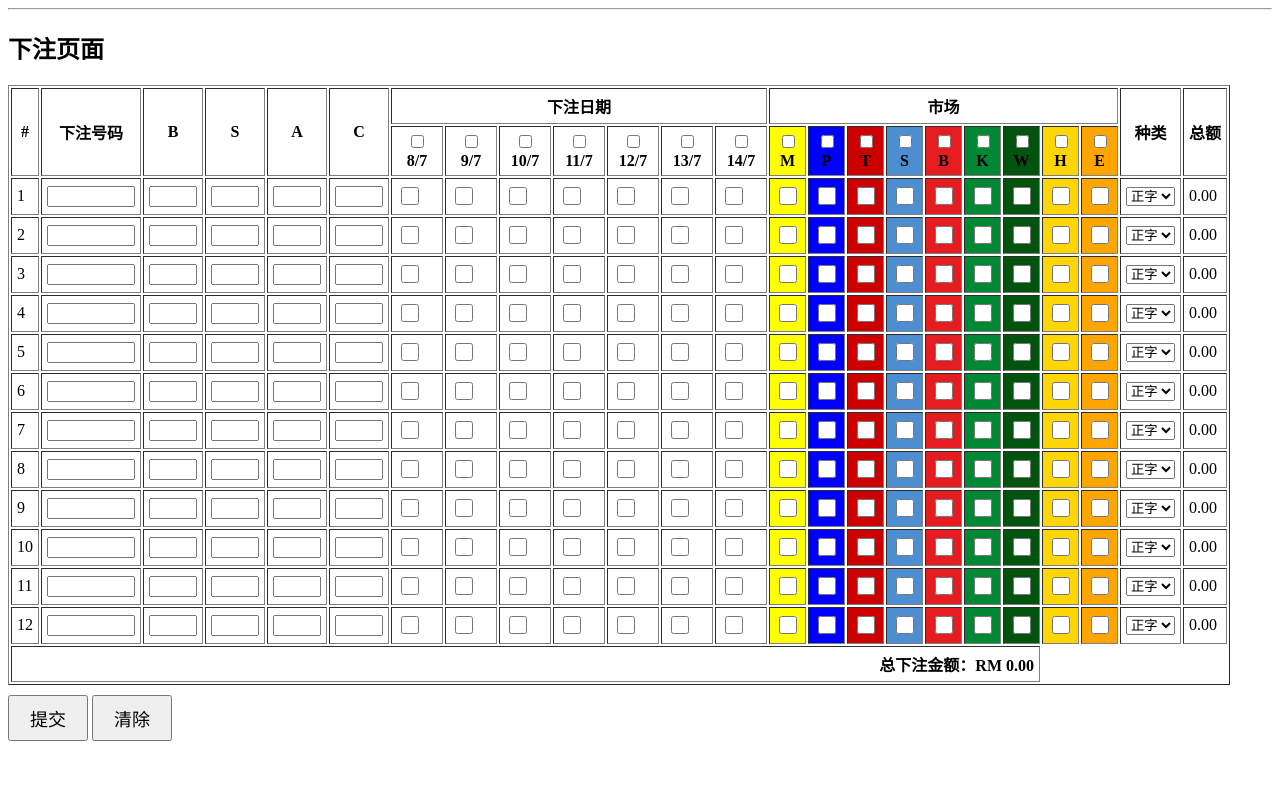
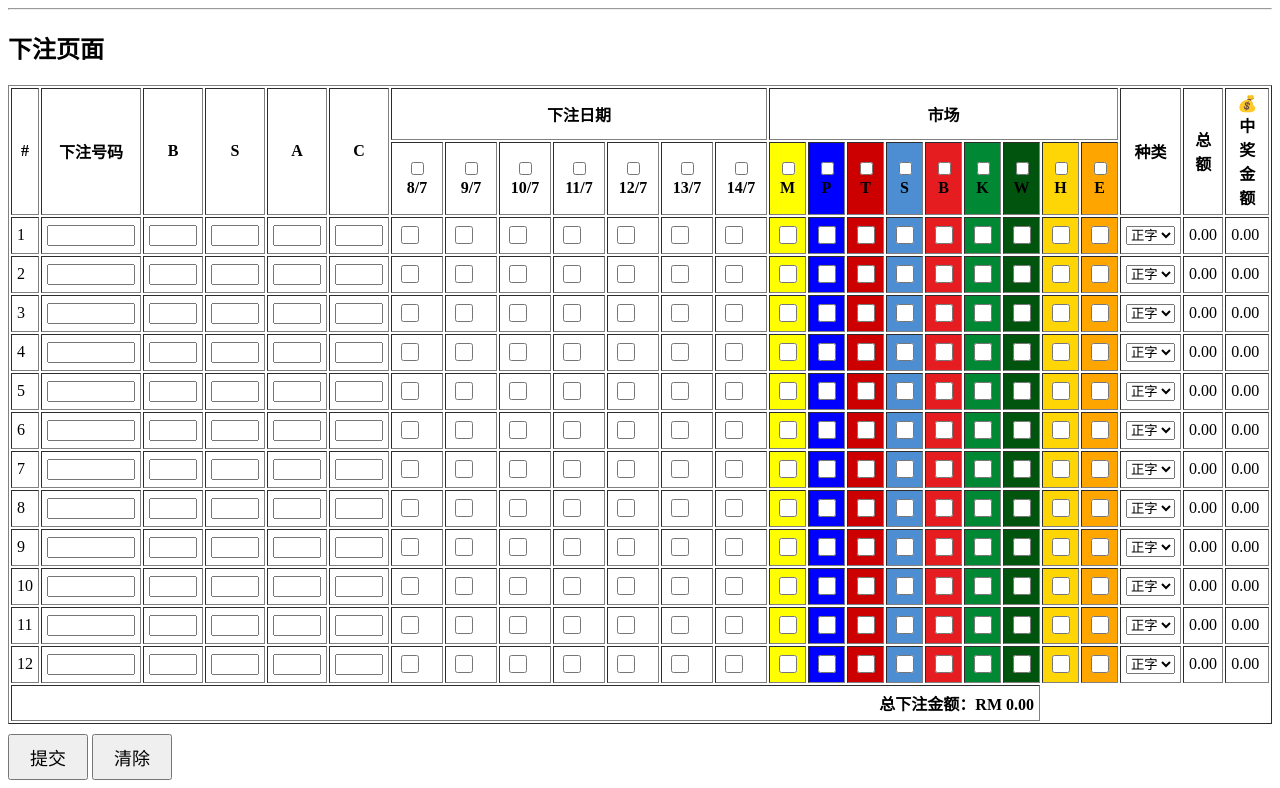
Before and after one commit to boonjun123654/4D_system, a Flask app: page /bet in a window 1280 px wide. Shown: the part 32-820 px from the top of the page. Before the commit the page ends 773 px from the top, so only its background shows below. Run offline with Flask 3, Linux system fonts and the light colour scheme.

Commit message:
Update bet.html

```diff
--- a/templates/bet.html
+++ b/templates/bet.html
@@ -15,6 +15,7 @@
                 <th colspan="9">市场</th>
                 <th rowspan="2">种类</th>
                 <th rowspan="2">总额</th>
+                <th rowspan="2">💰中奖金额</th>
             </tr>
             <tr>
                 {% for d in range(7) %}
@@ -76,6 +77,7 @@
                     </select>
                 </td>
                 <td><span class="row-total">0.00</span></td>
+                <td><span class="win-amount">0.00</span></td>
             </tr>
             {% endfor %}
         </tbody>
@@ -96,6 +98,69 @@
 
 <!-- JS 脚本 -->
 <script>
+const odds = {
+    "M": {"B": {"1st": 2750}, "S": {"1st": 3850}, "A": {"1st": 726}, "C": {"1st": 242}},
+    "P": {"B": {"1st": 2750}, "S": {"1st": 3850}, "A": {"1st": 726}, "C": {"1st": 242}},
+    "T": {"B": {"1st": 2750}, "S": {"1st": 3850}, "A": {"1st": 726}, "C": {"1st": 242}},
+    "S": {"B": {"1st": 2750}, "S": {"1st": 3850}, "A": {"1st": 726}, "C": {"1st": 242}},
+    "B": {"B": {"1st": 2750}, "S": {"1st": 3850}, "A": {"1st": 726}, "C": {"1st": 242}},
+    "K": {"B": {"1st": 2750}, "S": {"1st": 3850}, "A": {"1st": 726}, "C": {"1st": 242}},
+    "W": {"B": {"1st": 2750}, "S": {"1st": 3850}, "A": {"1st": 726}, "C": {"1st": 242}},
+    "H": {"B": {"1st": 3045}, "S": {"1st": 4095}, "A": {"1st": 740.25}, "C": {"1st": 246.75}},
+    "E": {"B": {"1st": 3045}, "S": {"1st": 4095}, "A": {"1st": 740.25}, "C": {"1st": 246.75}}
+};
+
+function getHighestWin(markets, B, S, A, C) {
+    let max = 0;
+    for (const m of ['H','E','M','P','T','S','B','K','W']) {
+        if (!markets.includes(m)) continue;
+        const o = odds[m];
+        const payout =
+            B * (o.B?.['1st'] || 0) +
+            S * (o.S?.['1st'] || 0) +
+            A * (o.A?.['1st'] || 0) +
+            C * (o.C?.['1st'] || 0);
+        if (payout > max) max = payout;
+    }
+    return max;
+}
+
+function updateTotals() {
+    let grandTotal = 0;
+    for (let i = 1; i <= 12; i++) {
+        const number = document.querySelector(`input[name="number${i}"]`)?.value || '';
+        const type = document.querySelector(`select[name="type${i}"]`)?.value || '正字';
+
+        const B = parseFloat(document.querySelector(`input[name="B${i}"]`)?.value) || 0;
+        const S = parseFloat(document.querySelector(`input[name="S${i}"]`)?.value) || 0;
+        const A = parseFloat(document.querySelector(`input[name="A${i}"]`)?.value) || 0;
+        const C = parseFloat(document.querySelector(`input[name="C${i}"]`)?.value) || 0;
+
+        let dateCount = 0;
+        for (let d = 0; d < 7; d++) {
+            if (document.querySelector(`input[name="date${i}_${d}"]`)?.checked) dateCount++;
+        }
+
+        let marketCount = 0;
+        const markets = [];
+        for (const m of ['M','P','T','S','B','K','W','H','E']) {
+            if (document.querySelector(`input[name="market${i}_${m}"]`)?.checked) {
+                marketCount++;
+                markets.push(m);
+            }
+        }
+
+        const factor = (type === 'Box') ? 24 : 1;
+        const rowTotal = ((B + S + A + C) * factor) * dateCount * marketCount;
+        document.querySelectorAll(".row-total")[i - 1].innerText = rowTotal.toFixed(2);
+        grandTotal += rowTotal;
+
+        // 计算最高赌金
+        const win = getHighestWin(markets, B, S, A, C);
+        document.querySelectorAll(".win-amount")[i - 1].innerText = win.toFixed(2);
+    }
+    document.getElementById("grand-total").innerText = grandTotal.toFixed(2);
+}
 function handleBet() {
     // ✅ 修正：根据实际下注行中勾选的日期和市场来决定
     const selectedDateIndexes = new Set();
```
